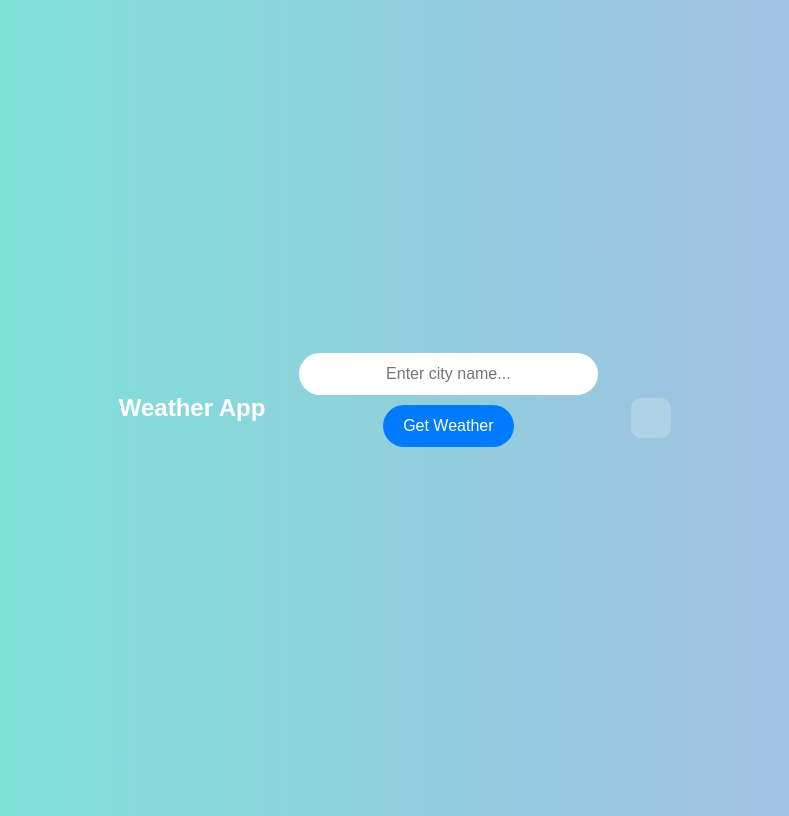
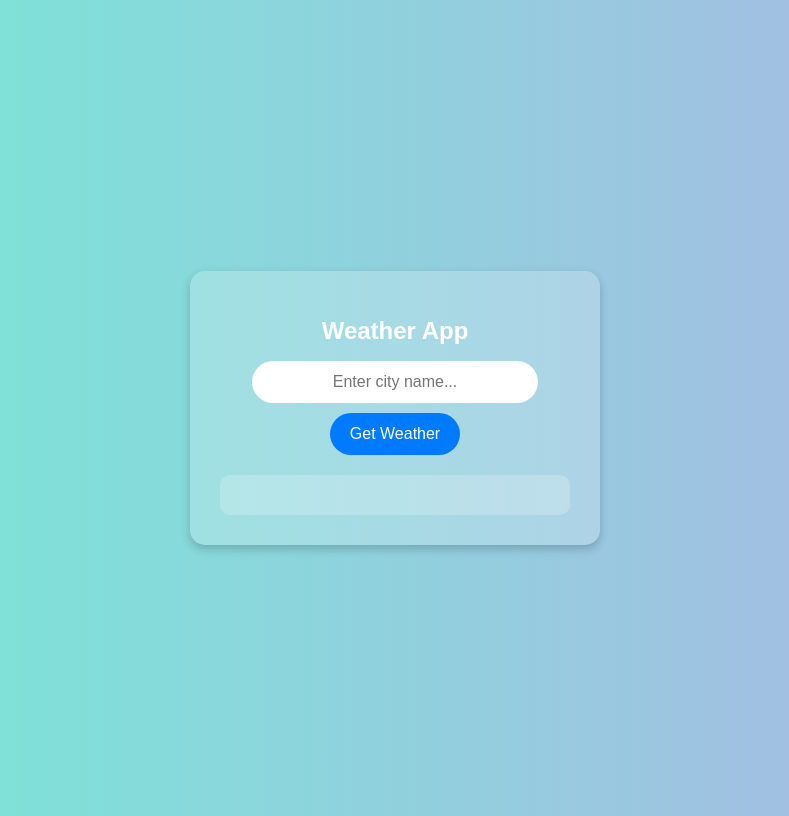
Before and after one commit to Badjedi04/weather-app, a plain HTML site: page index.html in a window 1280 px wide. Shown: the whole page, without its empty margins (245-1034 px from the left). Drawn offline with Linux system fonts and the light colour scheme.

Commit message:
Update index.html

```diff
--- a/index.html
+++ b/index.html
@@ -7,16 +7,12 @@
     <link rel="stylesheet" href="style.css">
 </head>
 <body>
-
-    <h1>Weather App</h1>
-    <div class="search-container">
-        <input type="text" id="cityInput" placeholder="Enter city name..." oninput="fetchCitySuggestions()">
+    <div class="container">
+        <h1>Weather App</h1>
+        <input type="text" id="cityInput" placeholder="Enter city name...">
         <button onclick="getWeather()">Get Weather</button>
-        <ul id="suggestions"></ul>
+        <div id="weatherResult"></div>
     </div>
-
-    <div id="weatherResult"></div>
-
     <script src="script.js"></script>
 </body>
 </html>
```
